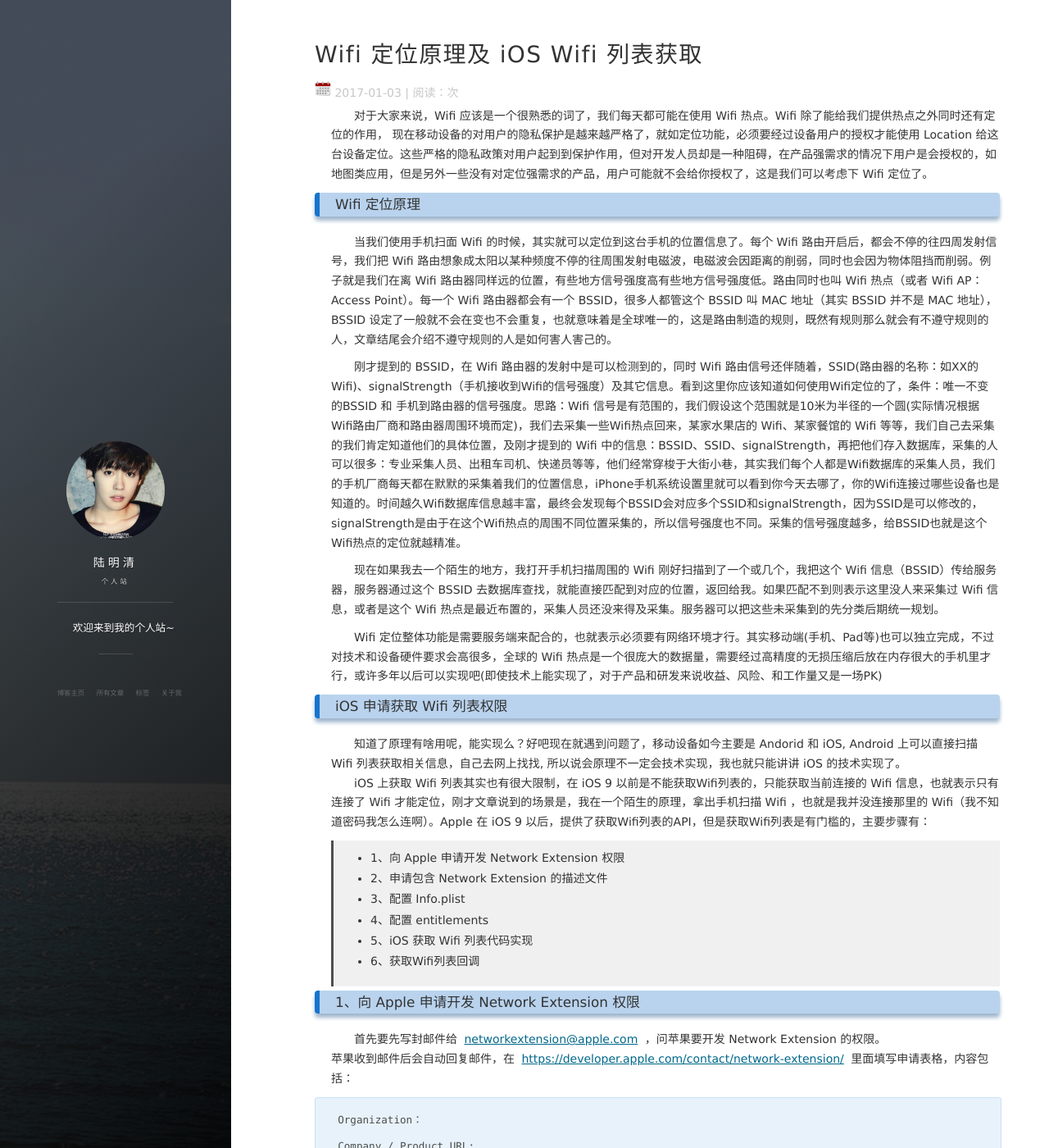
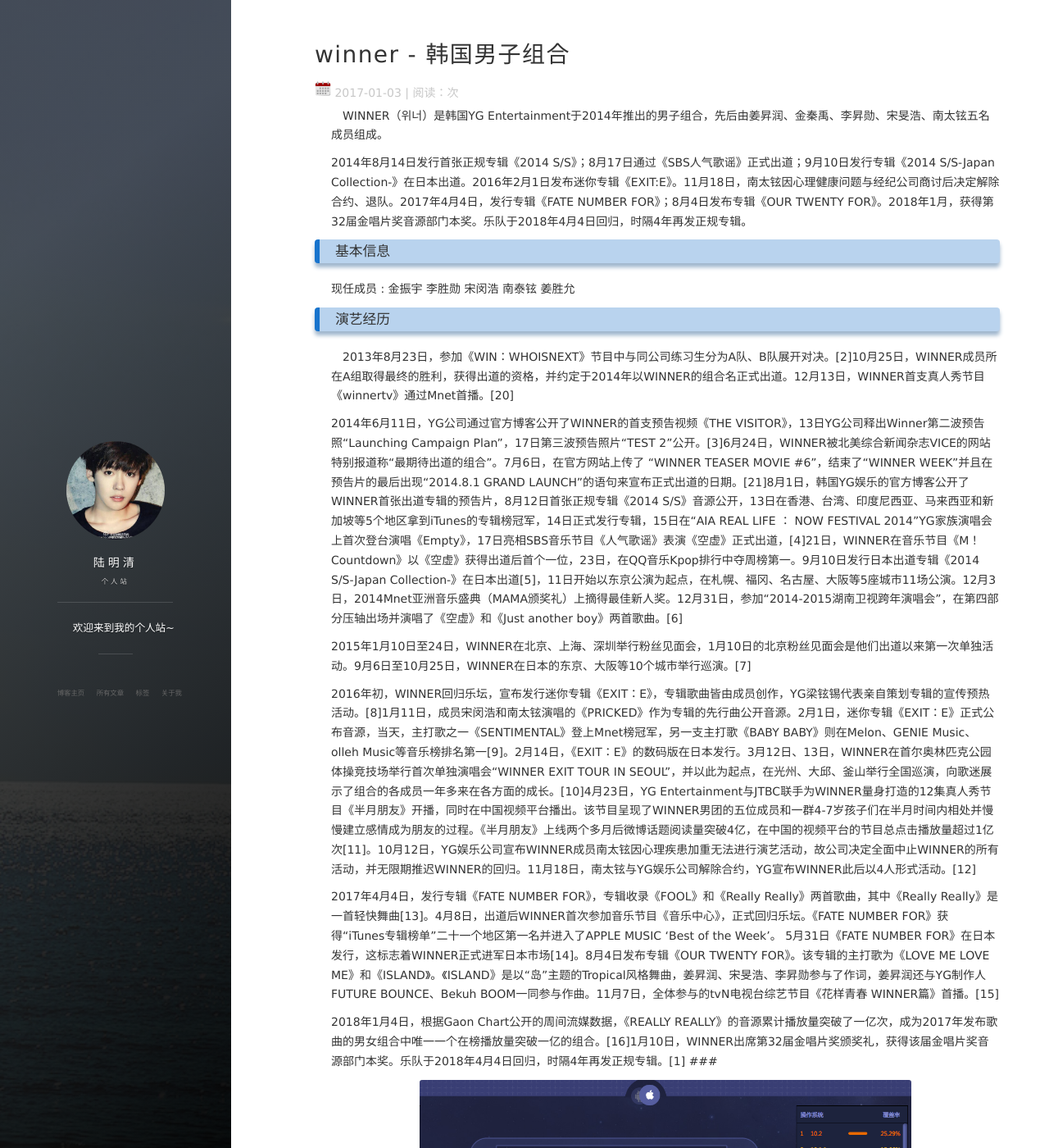
Before and after one commit to babylikeLmq/babylikeLmq.github.io, a Jekyll site: the page built from _posts/2017-01-03-iOS_Wifilist.md, in a window 1280 px wide and 1400 px high. Shown: the whole window at 82% size. Built offline with Jekyll 4.4.1, drawn with Linux system fonts in a browser that asks for light colours; nearby versions of some CDN libraries; comment, search, counter and statistics services are not loaded; some of the changed text lies outside the part shown.

Commit message:
Update 2017-01-03-iOS_Wifilist.md

````diff
--- a/_posts/2017-01-03-iOS_Wifilist.md
+++ b/_posts/2017-01-03-iOS_Wifilist.md
@@ -1,147 +1,36 @@
 ---
 layout: post
-title: Wifi 定位原理及 iOS Wifi 列表获取
+title: winner - 韩国男子组合
 date: 2017-01-03
-tag: iOS
+tag:
 ---
 
-　　对于大家来说，Wifi 应该是一个很熟悉的词了，我们每天都可能在使用 Wifi 热点。Wifi 除了能给我们提供热点之外同时还有定位的作用， 现在移动设备的对用户的隐私保护是越来越严格了，就如定位功能，必须要经过设备用户的授权才能使用 Location 给这台设备定位。这些严格的隐私政策对用户起到到保护作用，但对开发人员却是一种阻碍，在产品强需求的情况下用户是会授权的，如地图类应用，但是另外一些没有对定位强需求的产品，用户可能就不会给你授权了，这是我们可以考虑下 Wifi 定位了。
+　WINNER（위너）是韩国YG Entertainment于2014年推出的男子组合，先后由姜昇润、金秦禹、李昇勋、宋旻浩、南太铉五名成员组成。
 
-### Wifi 定位原理
+2014年8月14日发行首张正规专辑《2014 S/S》；8月17日通过《SBS人气歌谣》正式出道；9月10日发行专辑《2014 S/S-Japan Collection-》在日本出道。2016年2月1日发布迷你专辑《EXIT:E》。11月18日，南太铉因心理健康问题与经纪公司商讨后决定解除合约、退队。2017年4月4日，发行专辑《FATE NUMBER FOR》；8月4日发布专辑《OUR TWENTY FOR》。2018年1月，获得第32届金唱片奖音源部门本奖。乐队于2018年4月4日回归，时隔4年再发正规专辑。
 
-　　当我们使用手机扫面 Wifi 的时候，其实就可以定位到这台手机的位置信息了。每个 Wifi 路由开启后，都会不停的往四周发射信号，我们把 Wifi 路由想象成太阳以某种频度不停的往周围发射电磁波，电磁波会因距离的削弱，同时也会因为物体阻挡而削弱。例子就是我们在离 Wifi 路由器同样远的位置，有些地方信号强度高有些地方信号强度低。路由同时也叫 Wifi 热点（或者 Wifi AP：Access Point）。每一个 Wifi 路由器都会有一个 BSSID，很多人都管这个 BSSID 叫 MAC 地址（其实 BSSID 并不是 MAC 地址），BSSID 设定了一般就不会在变也不会重复，也就意味着是全球唯一的，这是路由制造的规则，既然有规则那么就会有不遵守规则的人，文章结尾会介绍不遵守规则的人是如何害人害己的。
+### 基本信息
+现任成员 :	金振宇	李胜勋	宋闵浩	南泰铉	姜胜允
+### 演艺经历
 
-　　刚才提到的 BSSID，在 Wifi 路由器的发射中是可以检测到的，同时 Wifi 路由信号还伴随着，SSID(路由器的名称：如XX的Wifi)、signalStrength（手机接收到Wifi的信号强度）及其它信息。看到这里你应该知道如何使用Wifi定位的了，条件：唯一不变的BSSID 和 手机到路由器的信号强度。思路：Wifi 信号是有范围的，我们假设这个范围就是10米为半径的一个圆(实际情况根据Wifi路由厂商和路由器周围环境而定)，我们去采集一些Wifi热点回来，某家水果店的 Wifi、某家餐馆的 Wifi 等等，我们自己去采集的我们肯定知道他们的具体位置，及刚才提到的 Wifi 中的信息：BSSID、SSID、signalStrength，再把他们存入数据库，采集的人可以很多：专业采集人员、出租车司机、快递员等等，他们经常穿梭于大街小巷，其实我们每个人都是Wifi数据库的采集人员，我们的手机厂商每天都在默默的采集着我们的位置信息，iPhone手机系统设置里就可以看到你今天去哪了，你的Wifi连接过哪些设备也是知道的。时间越久Wifi数据库信息越丰富，最终会发现每个BSSID会对应多个SSID和signalStrength，因为SSID是可以修改的，signalStrength是由于在这个Wifi热点的周围不同位置采集的，所以信号强度也不同。采集的信号强度越多，给BSSID也就是这个Wifi热点的定位就越精准。
+　2013年8月23日，参加《WIN：WHOISNEXT》节目中与同公司练习生分为A队、B队展开对决。[2]10月25日，WINNER成员所在A组取得最终的胜利，获得出道的资格，并约定于2014年以WINNER的组合名正式出道。12月13日，WINNER首支真人秀节目《winnertv》通过Mnet首播。[20]
 
-　　现在如果我去一个陌生的地方，我打开手机扫描周围的 Wifi 刚好扫描到了一个或几个，我把这个 Wifi 信息（BSSID）传给服务器，服务器通过这个 BSSID 去数据库查找，就能直接匹配到对应的位置，返回给我。如果匹配不到则表示这里没人来采集过 Wifi 信息，或者是这个 Wifi 热点是最近布置的，采集人员还没来得及采集。服务器可以把这些未采集到的先分类后期统一规划。
+2014年6月11日，YG公司通过官方博客公开了WINNER的首支预告视频《THE VISITOR》，13日YG公司释出Winner第二波预告照“Launching Campaign Plan”，17日第三波预告照片“TEST 2”公开。[3]6月24日，WINNER被北美综合新闻杂志VICE的网站特别报道称“最期待出道的组合”。7月6日，在官方网站上传了 “WINNER TEASER MOVIE #6”，结束了“WINNER WEEK”并且在预告片的最后出现“2014.8.1 GRAND LAUNCH”的语句来宣布正式出道的日期。[21]8月1日，韩国YG娱乐的官方博客公开了WINNER首张出道专辑的预告片，8月12日首张正规专辑《2014 S/S》音源公开，13日在香港、台湾、印度尼西亚、马来西亚和新加坡等5个地区拿到iTunes的专辑榜冠军，14日正式发行专辑，15日在“AIA REAL LIFE ： NOW FESTIVAL 2014”YG家族演唱会上首次登台演唱《Empty》，17日亮相SBS音乐节目《人气歌谣》表演《空虚》正式出道，[4]21日，WINNER在音乐节目《M！ Countdown》以《空虚》获得出道后首个一位，23日，在QQ音乐Kpop排行中夺周榜第一。9月10日发行日本出道专辑《2014 S/S-Japan Collection-》在日本出道[5]，11日开始以东京公演为起点，在札幌、福冈、名古屋、大阪等5座城市11场公演。12月3日，2014Mnet亚洲音乐盛典（MAMA颁奖礼）上摘得最佳新人奖。12月31日，参加“2014-2015湖南卫视跨年演唱会”，在第四部分压轴出场并演唱了《空虚》和《Just another boy》两首歌曲。[6]
 
-　　Wifi 定位整体功能是需要服务端来配合的，也就表示必须要有网络环境才行。其实移动端(手机、Pad等)也可以独立完成，不过对技术和设备硬件要求会高很多，全球的 Wifi 热点是一个很庞大的数据量，需要经过高精度的无损压缩后放在内存很大的手机里才行，或许多年以后可以实现吧(即使技术上能实现了，对于产品和研发来说收益、风险、和工作量又是一场PK)
+2015年1月10日至24日，WINNER在北京、上海、深圳举行粉丝见面会，1月10日的北京粉丝见面会是他们出道以来第一次单独活动。9月6日至10月25日，WINNER在日本的东京、大阪等10个城市举行巡演。[7]
+
+2016年初，WINNER回归乐坛，宣布发行迷你专辑《EXIT：E》，专辑歌曲皆由成员创作，YG梁铉锡代表亲自策划专辑的宣传预热活动。[8]1月11日，成员宋闵浩和南太铉演唱的《PRICKED》作为专辑的先行曲公开音源。2月1日，迷你专辑《EXIT：E》正式公布音源，当天，主打歌之一《SENTIMENTAL》登上Mnet榜冠军，另一支主打歌《BABY BABY》则在Melon、GENIE Music、olleh Music等音乐榜排名第一[9]。2月14日，《EXIT：E》的数码版在日本发行。3月12日、13日，WINNER在首尔奥林匹克公园体操竞技场举行首次单独演唱会“WINNER EXIT TOUR IN SEOUL”，并以此为起点，在光州、大邱、釜山举行全国巡演，向歌迷展示了组合的各成员一年多来在各方面的成长。[10]4月23日，YG Entertainment与JTBC联手为WINNER量身打造的12集真人秀节目《半月朋友》开播，同时在中国视频平台播出。该节目呈现了WINNER男团的五位成员和一群4-7岁孩子们在半月时间内相处并慢慢建立感情成为朋友的过程。《半月朋友》上线两个多月后微博话题阅读量突破4亿，在中国的视频平台的节目总点击播放量超过1亿次[11]。10月12日，YG娱乐公司宣布WINNER成员南太铉因心理疾患加重无法进行演艺活动，故公司决定全面中止WINNER的所有活动，并无限期推迟WINNER的回归。11月18日，南太铉与YG娱乐公司解除合约，YG宣布WINNER此后以4人形式活动。[12]
+
+2017年4月4日，发行专辑《FATE NUMBER FOR》，专辑收录《FOOL》和《Really Really》两首歌曲，其中《Really Really》是一首轻快舞曲[13]。4月8日，出道后WINNER首次参加音乐节目《音乐中心》，正式回归乐坛。《FATE NUMBER FOR》获得“iTunes专辑榜单”二十一个地区第一名并进入了APPLE MUSIC ‘Best of the Week’。 5月31日《FATE NUMBER FOR》在日本发行，这标志着WINNER正式进军日本市场[14]。8月4日发布专辑《OUR TWENTY FOR》。该专辑的主打歌为《LOVE ME LOVE ME》和《ISLAND》。《ISLAND》是以“岛”主题的Tropical风格舞曲，姜昇润、宋旻浩、李昇勋参与了作词，姜昇润还与YG制作人FUTURE BOUNCE、Bekuh BOOM一同参与作曲。11月7日，全体参与的tvN电视台综艺节目《花样青春 WINNER篇》首播。[15]
+
+2018年1月4日，根据Gaon Chart公开的周间流媒数据，《REALLY REALLY》的音源累计播放量突破了一亿次，成为2017年发布歌曲的男女组合中唯一一个在榜播放量突破一亿的组合。[16]1月10日，WINNER出席第32届金唱片奖颁奖礼，获得该届金唱片奖音源部门本奖。乐队于2018年4月4日回归，时隔4年再发正规专辑。[1]
+###
 
 
-### iOS 申请获取 Wifi 列表权限
-
-　　知道了原理有啥用呢，能实现么？好吧现在就遇到问题了，移动设备如今主要是 Andorid 和 iOS, Android 上可以直接扫描 Wifi 列表获取相关信息，自己去网上找找, 所以说会原理不一定会技术实现，我也就只能讲讲 iOS 的技术实现了。
-　　iOS 上获取 Wifi 列表其实也有很大限制，在 iOS 9 以前是不能获取Wifi列表的，只能获取当前连接的 Wifi 信息，也就表示只有连接了 Wifi 才能定位，刚才文章说到的场景是，我在一个陌生的原理，拿出手机扫描 Wifi ，也就是我并没连接那里的 Wifi（我不知道密码我怎么连啊）。Apple 在 iOS 9 以后，提供了获取Wifi列表的API，但是获取Wifi列表是有门槛的，主要步骤有：
-
->* 1、向 Apple 申请开发 Network Extension 权限
->* 2、申请包含 Network Extension 的描述文件
->* 3、配置 Info.plist
->* 4、配置 entitlements
->* 5、iOS 获取 Wifi 列表代码实现
->* 6、获取Wifi列表回调
-
-### 1、向 Apple 申请开发 Network Extension 权限
-
-　　首先要先写封邮件给 [networkextension@apple.com](mailto:networkextension@apple.com) ，问苹果要开发 Network Extension 的权限。
-苹果收到邮件后会自动回复邮件，在 [https://developer.apple.com/contact/network-extension/](https://developer.apple.com/contact/network-extension/) 里面填写申请表格，内容包括：
-
-```
-Organization：
-
-Company / Product URL:
-
-What's your product's target market?
-
-What's your company's primary function?
-
-Describe your application and how it will use the Network Extension framework.
-
-What type of entitlement are you requesting?
-
-。。。
-```
-
-申请后大概两周左右能收到 Aplle的 确认信，如：
-
-```
-Hi,
-
-Thanks for your interest in the Network Extension APIs.
-
-We added a new template containing the Network Extension entitlements to your team.
-
-。。。。
-```
-
-### 2、申请包含 Network Extension 的描述文件
-
-![](/images/posts/Wifilist/PastedGraphic.png)
-
-选择包含 Network Extension 的描述文件，后点击下载，下载完成双击描述文件。
-
-### 3、配置 Info.plist
-
-Xcode Info.plist 里 Required background modes 添加 一个 network-authentication(item)
-
-![](/images/posts/Wifilist/infoplist.png)
-
-### 4、配置 entitlements
-
-Demo.entitlements（Demo是项目名称） 里添加 Key-Value: com.apple.developer.networking.HotspotHelper -> YES
-
-![](/images/posts/Wifilist/entitlement.png)
-
-### 5、iOS 获取 Wifi 列表代码实现
-
-导入头文件
-
-```
-#import <NetworkExtension/NetworkExtension.h>
-```
-
-代码实现
-
-```
-- (void)getWifiList {
-
-	if (![[[UIDevice currentDevice] systemVersion] floatValue] >= 9.0) {return;}
-	dispatch_queue_t queue = dispatch_queue_create("com.leopardpan.HotspotHelper", 0);
-	[NEHotspotHelper registerWithOptions:nil queue:queue handler: ^(NEHotspotHelperCommand * cmd) {
-		if(cmd.commandType == kNEHotspotHelperCommandTypeFilterScanList) {
-			for (NEHotspotNetwork* network  in cmd.networkList) {
-				NSLog(@"network.SSID = %@",network.SSID);
-			}
-		}
-	}];
-}
-```
-kNEHotspotHelperCommandTypeFilterScanList： 表示扫描到 Wifi 列表信息。
-
-NEHotspotNetwork 里有如下信息：
-
->* SSID：Wifi 名称
->* BSSID：站点的 MAC 地址
->* signalStrength： Wifi信号强度，该值在0.0-1.0之间
->* secure：网络是否安全 (不需要密码的 Wifi，该值为 false)
->* autoJoined： 设备是否自动连接该 Wifi，目前测试自动连接以前连过的 Wifi 的也为 false 。
->* justJoined：网络是否刚刚加入
->* chosenHelper：HotspotHelper是否为网络的所选助手
-
-[官方文档连接](https://developer.apple.com/reference/networkextension/nehotspotnetwork)
-
-
-### 6、获取Wifi列表回调
-
-当你把上面的代码写完，并成功运行项目后，发现并没有Wifi列表的回调。因为你还没刷新Wifi列表，你需要：
-
-* 打开手机系统设置 -> WLAN -> 系统 Wifi 列表加载出来时，上面代码部分才会回调，才能获取到 Wifi 列表。
-
-<img src="/images/posts/Wifilist/WLAN.png" height="360" width="200">
-
-这个时候你就能看到控制台源源不断的Log。
-
-### 注意事项
-
-* 1、获取Wifi列表功能由于是需要申请后台权限，所以能后台激活App(应用程序)，而且激活后App的进程能存活几个小时。
-* 2、整个获取Wifi列表不需要App用户授权，也就是在App用户无感知下获取设备的Wifi列表信息，使用时请正当使用。
-* 3、Wifi列表获取 NetworkExtension 是 iOS 9以后才出的，目前 iOS 9 已经覆盖很广了。
-
-
-下面付一张来自 [TalkingData 对iOS操作系统的统计报表](https://www.talkingdata.com/index/#/device/os/zh_CN)，时间：2017-01-03
 
 <img src="/images/posts/Wifilist/systemVersion.png" height="280" width="600">
 
-### Q&A
+###
 
 在操作过程或者文章有问题的话欢迎在 [原文](http://baixin.io/2017/01/iOS_Wifilist/) 里提问或指正。
 
````
